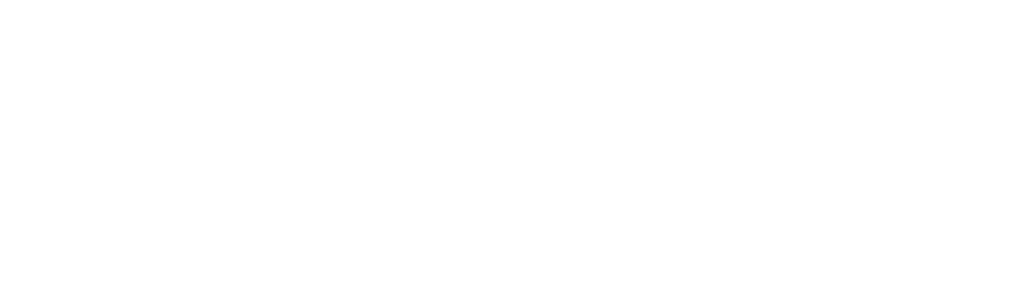
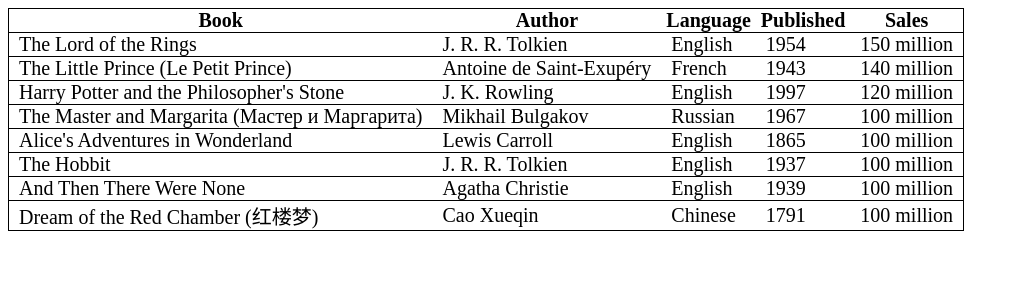
Before and after one commit to GuilleAngulo/movie-reviews, a React (Create React App) app: page / in a window 1280 px wide. Shown: the top 300 px of the page, without its empty margins (0-1019 px from the left). Built offline with nearby package versions, Linux system fonts and the light colour scheme.

Commit message:
sortby and editor added

```diff
--- a/src/App.js
+++ b/src/App.js
@@ -1,9 +1,11 @@
 import React from 'react';
+import Excel from './components/Excel';
+import { data, headers } from './util/data';
 
 function App() {
   return (
     <div className="App">
-
+      <Excel headers={headers} initialData={data}/>
     </div>
   );
 }
--- a/src/components/Excel/index.js
+++ b/src/components/Excel/index.js
@@ -0,0 +1,69 @@
+import React, { useState } from 'react';
+import PropTypes from 'prop-types';
+
+import './styles.css';
+
+const Excel = ({ headers, initialData }) => {
+
+    const [data, setData] = useState(initialData);
+    const [sortBy, setSortBy] = useState(null);
+    const [descending, setDescending] = useState(false);
+    const [edit, setEdit] = useState(null);
+
+    Excel.propTypes = {
+        headers: PropTypes.arrayOf(PropTypes.any),
+        initialData: PropTypes.arrayOf(PropTypes.arrayOf(PropTypes.any)),
+    };
+
+    function sort(e) {
+        const column = e.target.cellIndex;
+        const isDescending = sortBy === column && !descending;
+        const newData = [...data];
+        newData.sort((a, b) =>
+            isDescending ?
+            a[column] < b[column] ? 1 : -1
+            :
+            a[column] > b[column] ? 1 : -1
+        );
+        setData(newData);
+        setSortBy(column);
+        setDescending(isDescending);
+    }
+
+    function showEditor(e) {
+        setEdit({
+            row: parseInt(e.target.dataset.row, 10),
+            cell: e.target.cellIndex,
+        });
+    }
+
+        return (
+            <table>
+                <thead onClick={sort}>
+                    <tr>
+                        { headers.map((title, index) =>
+                            {
+                                if(sortBy === index) {
+                                    title += descending ? ' \u2191' : ' \u2193'
+                                }
+                                return (<th key={index}>{title}</th>);
+                            }
+                        )}
+                    </tr>
+                </thead>
+                <tbody onDoubleClick={showEditor}>
+                    {
+                        data.map((row, rowIndex) =>
+                        <tr key={rowIndex}>
+                            {
+                            row.map((cell, cellIndex) =>
+                            <td key={cellIndex} data-row={rowIndex}>{cell}</td>)
+                            }
+                        </tr>)
+                    }
+                </tbody>
+            </table>
+        );
+}
+
+export default Excel;
--- /dev/null
+++ b/src/components/Excel/styles.css
@@ -0,0 +1,22 @@
+
+table {
+    border-collapse: collapse;
+}
+
+thead, thead {
+    border: 1px solid black;
+
+}
+
+th {
+    padding: 0 5px;
+}
+
+tr {
+    font-size: 20px;
+    border: 1px solid black;
+}
+
+td {
+    padding: 0 10px;
+}
```
